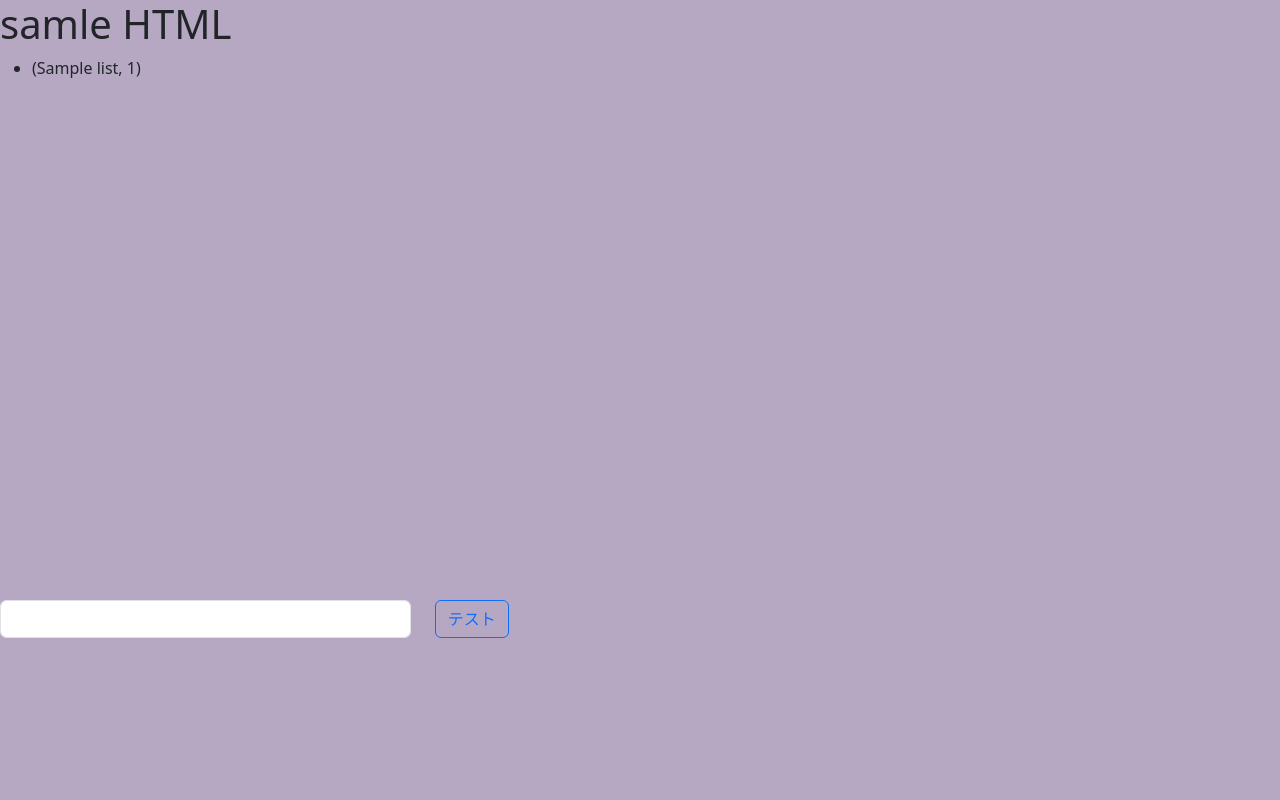
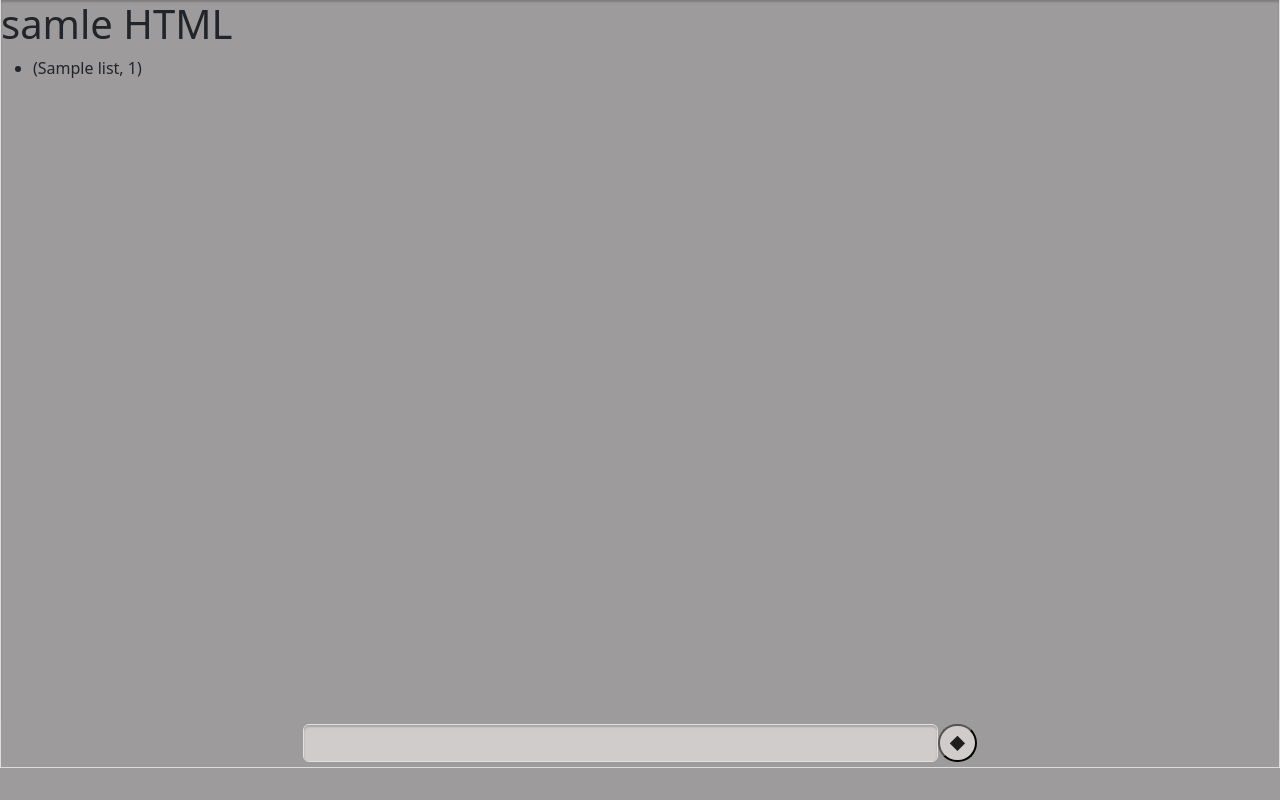
Before and after one commit to nakasm/flask_Test, a Flask app: template myproject/templates/hello.html in a window 1280 px wide. Run offline with Flask 3, Linux system fonts and the light colour scheme; the template is opened without the code that fills it: most values are stand-ins (such as "Sample title", 1, 10 or a date in 2020).

Commit message:
全体的なレイアウトの変更

```diff
--- a/myproject/static/css/style.css
+++ b/myproject/static/css/style.css
@@ -1,9 +1,33 @@
 #my-container{
-    min-height: 100vh;
-    min-width: 100vw;
-    background-color: rgb(182, 168, 194);
+    height: 100vh;
+    width: 100vw;
+    background-color: #9d9b9b;
 }
-#message-container{
-    min-height: 75vh;
-    min-width: 75vw;
+#post-container{
+    overflow: auto;/* スクロールを効かせつつ、メッセージがタイムラインの外に出ないようにする */
+    height:90%;/*テキストエリアが下に張り付く様にする*/
+    border-right: 1px solid #ddd;
+    border-left: 1px solid #ddd;
+    box-shadow: 0px 2px 2px 0px rgba(0,0,0,0.2) inset;/*ヘッダーの下に影を入れる*/
 }
+#send-container{
+    height:10%;/*テキストエリアが下に張り付く様にする*/
+    border-right: 1px solid #ddd;
+    border-left: 1px solid #ddd;
+    border-bottom: 1px solid #ddd;
+    height: 48px;
+    padding: 4px;
+}
+#sendmsg{
+    width: 50%;
+    background-color: #d0cccc;
+    box-shadow: 0px 2px 2px 0px rgba(0,0,0,0.2) inset;
+}
+#sendbtn {
+    width: 3vw;
+    height: 3vw;
+    background-color: #d0cccc;
+    border-radius: 50%;
+    color: #1f1e1e;
+    text-align: center;
+  }
--- a/myproject/templates/hello.html
+++ b/myproject/templates/hello.html
@@ -9,7 +9,7 @@
 </head>
 <body>
     <div id="my-container">
-        <div id="message-container">
+        <div id="post-container">
             <h1>samle HTML</h1>
             <ul>
                 {% for list in lists %}
@@ -17,12 +17,10 @@
                 {% endfor %}
             </ul>
         </div>
-        <div class="row">
-            <div class="col-4">
-                <input id="inputmsg" class="form-control">
-            </div>
-            <div class="col-4">
-                <button id="inputbtn" type="button" class="btn btn-outline-primary">テスト</button>
+        <div id="send-container">
+            <div class="d-flex justify-content-center">
+                <input id="sendmsg" class="form-control">
+                <button id="sendbtn">◆</button>
             </div>
         </div>
     </div>
```
Lines whose indentation alone changed are shown as unchanged.
